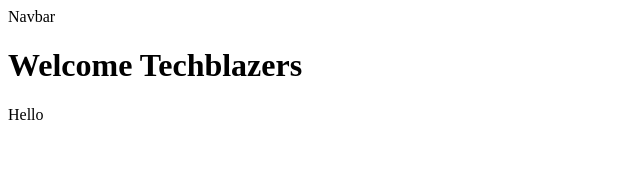
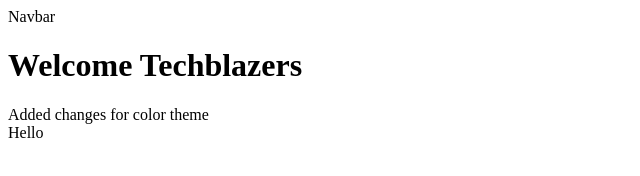
Before and after one commit to klanezurbano/simple-website, a plain HTML site: page index.html in a window 1280 px wide. Shown: the whole page, without its empty margins (0-640 px from the left). Drawn offline with Linux system fonts and the light colour scheme.

```diff
--- a/index.html
+++ b/index.html
@@ -9,6 +9,8 @@
 <body>
   <header>Navbar</header>
   <h1>Welcome Techblazers</h1>
+
+  Added changes for color theme
   <footer>Hello</footer>
 </body>
 </html>
```
